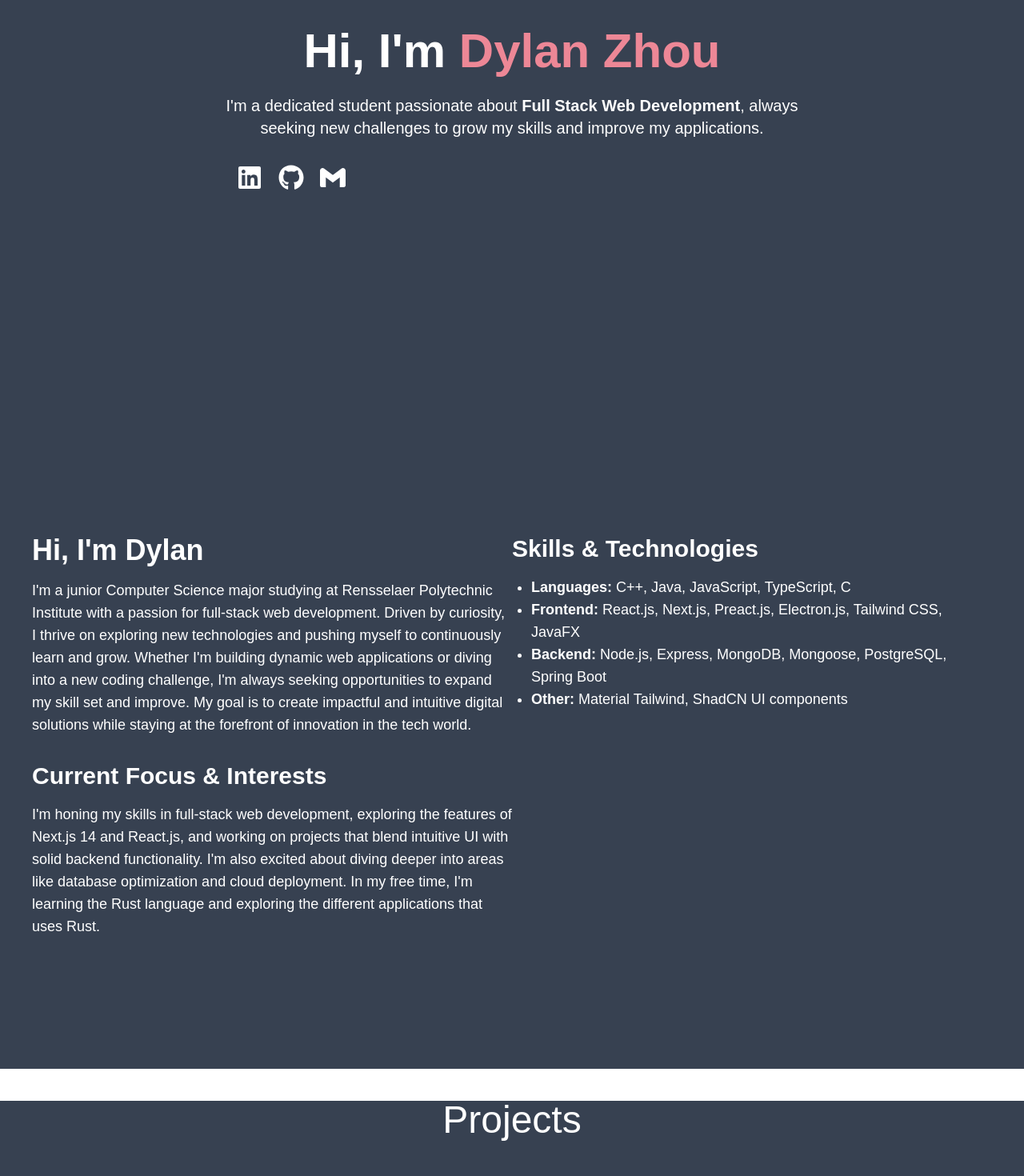
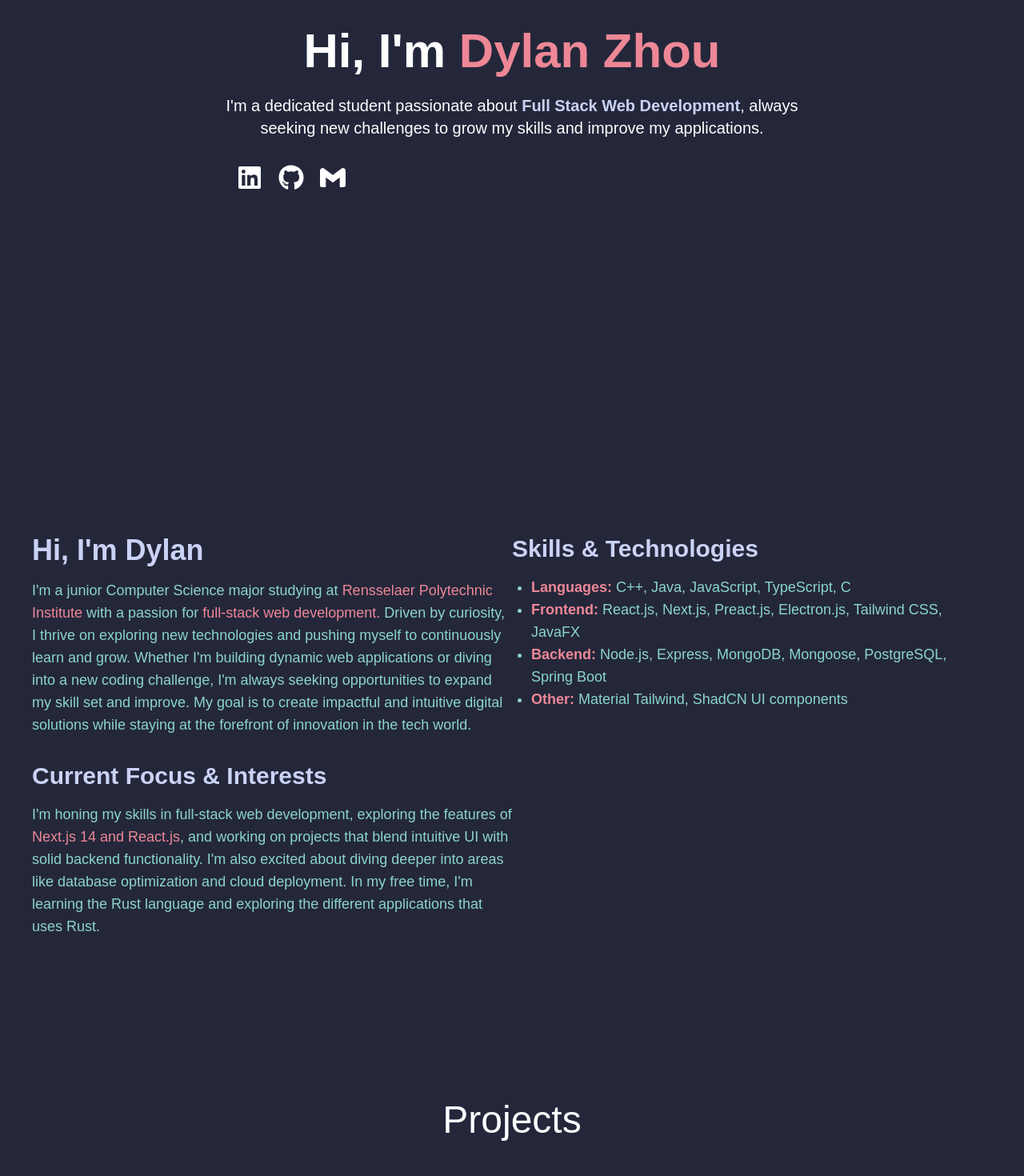
Before and after one commit to Aeonoi/Aeonoi.github.io, a Next.js app: page / in a window 1280 px wide. Shown: the part 320-1790 px from the top of the page at 80% size. Built offline with nearby package versions, Linux system fonts and the light colour scheme.

Commit message:
style(style): add animations to hero icons and add catppuccin colors

```diff
--- a/app/globals.css
+++ b/app/globals.css
@@ -3,14 +3,14 @@
 @tailwind utilities;
 
 :root {
-  --background: #ffffff;
-  --foreground: #374151;
+  --background: #24273a;
+  --foreground: #cad3f5;
 }
 
 @media (prefers-color-scheme: dark) {
   :root {
-    --background: #374151;
-    --foreground: #ededed;
+    --background: #24273a;
+    --foreground: #cad3f5;
   }
 }
 
--- a/components/about.tsx
+++ b/components/about.tsx
@@ -6,19 +6,26 @@ const About: React.FC = () => {
     <main id="about" className="animate-fadeIn">
       <Background styles="h-full md:h-screen flex items-center">
         {/* <div className="grid grid-cols-2 text-black max-w-4xl mx-auto p-6"> */}
-        <div className="grid grid-cols-1 md:grid-cols-2 text-white justify-items-center mx-auto p-10">
+        <div className="grid grid-cols-1 md:grid-cols-2 text-catppuccin_text justify-items-center mx-auto p-10">
           <section className="mb-8 max-w-3xl">
             <h1 className="text-4xl font-bold mb-4">Hi, I'm Dylan</h1>
-            <p className="text-lg">
-              I'm a junior Computer Science major studying at Rensselaer
-              Polytechnic Institute with a passion for full-stack web
-              development. Driven by curiosity, I thrive on exploring new
-              technologies and pushing myself to continuously learn and grow.
-              Whether I'm building dynamic web applications or diving into a new
-              coding challenge, I'm always seeking opportunities to expand my
-              skill set and improve. My goal is to create impactful and
-              intuitive digital solutions while staying at the forefront of
-              innovation in the tech world.
+            <p className="text-lg text-catppuccin_teal">
+              I'm a junior Computer Science major studying at{" "}
+              <span className="text-catppuccin_red">
+                Rensselaer Polytechnic Institute
+              </span>{" "}
+              with a passion for
+              <span className="text-catppuccin_red">
+                {" "}
+                full-stack web development.
+              </span>{" "}
+              Driven by curiosity, I thrive on exploring new technologies and
+              pushing myself to continuously learn and grow. Whether I'm
+              building dynamic web applications or diving into a new coding
+              challenge, I'm always seeking opportunities to expand my skill set
+              and improve. My goal is to create impactful and intuitive digital
+              solutions while staying at the forefront of innovation in the tech
+              world.
             </p>
           </section>
 
@@ -26,20 +33,22 @@ const About: React.FC = () => {
             <h2 className="text-3xl font-semibold mb-4">
               Skills & Technologies
             </h2>
-            <ul className="list-disc ml-6 text-lg">
+            <ul className="list-disc ml-6 text-lg text-catppuccin_teal">
               <li>
-                <strong>Languages:</strong> C++, Java, JavaScript, TypeScript, C
+                <strong className="text-catppuccin_red">Languages:</strong> C++,
+                Java, JavaScript, TypeScript, C
               </li>
               <li>
-                <strong>Frontend:</strong> React.js, Next.js, Preact.js,
-                Electron.js, Tailwind CSS, JavaFX
+                <strong className="text-catppuccin_red">Frontend:</strong>{" "}
+                React.js, Next.js, Preact.js, Electron.js, Tailwind CSS, JavaFX
               </li>
               <li>
-                <strong>Backend:</strong> Node.js, Express, MongoDB, Mongoose,
-                PostgreSQL, Spring Boot
+                <strong className="text-catppuccin_red">Backend:</strong>{" "}
+                Node.js, Express, MongoDB, Mongoose, PostgreSQL, Spring Boot
               </li>
               <li>
-                <strong>Other:</strong> Material Tailwind, ShadCN UI components
+                <strong className="text-catppuccin_red">Other:</strong> Material
+                Tailwind, ShadCN UI components
               </li>
               {/* <li> */}
               {/*   <strong>Tools:</strong> Git, GitHub Desktop, tmux, VSCode, */}
@@ -52,13 +61,17 @@ const About: React.FC = () => {
             <h2 className="text-3xl font-semibold mb-4">
               Current Focus & Interests
             </h2>
-            <p className="text-lg">
+            <p className="text-lg text-catppuccin_teal">
               I'm honing my skills in full-stack web development, exploring the
-              features of Next.js 14 and React.js, and working on projects that
-              blend intuitive UI with solid backend functionality. I'm also
-              excited about diving deeper into areas like database optimization
-              and cloud deployment. In my free time, I'm learning the Rust
-              language and exploring the different applications that uses Rust.
+              features of{" "}
+              <span className="text-catppuccin_red">
+                Next.js 14 and React.js
+              </span>
+              , and working on projects that blend intuitive UI with solid
+              backend functionality. I'm also excited about diving deeper into
+              areas like database optimization and cloud deployment. In my free
+              time, I'm learning the Rust language and exploring the different
+              applications that uses Rust.
             </p>
           </section>
           {/* <div className="grid grid-cols-2 justify-center items-center flex-wrap"> */}
--- a/components/background.tsx
+++ b/components/background.tsx
@@ -10,7 +10,7 @@ const Background: React.FC<Props> = ({ children, styles }) => {
   return (
     <section
       // className={`relative bg-gradient-to-r from-catppuccin_blue via-catppuccin_lavender to-catppuccin_mauve bg-black opacity-95 ${styles}`}
-      className={`relative bg-gray-700  ${styles}`}
+      className={`relative bg-background  ${styles}`}
     >
       {children}
     </section>
--- a/components/hero.tsx
+++ b/components/hero.tsx
@@ -1,7 +1,9 @@
+"use client";
 import Link from "next/link";
 import Background from "./background";
 import { FaLinkedin, FaGithub } from "react-icons/fa";
 import { SiGmail } from "react-icons/si";
+import { motion } from "framer-motion";
 
 const Hero: React.FC = () => {
   return (
@@ -13,27 +15,40 @@ const Hero: React.FC = () => {
           </h1>
           <p className="text-lg md:text-xl mb-8">
             I'm a dedicated student passionate about{" "}
-            <span className="font-extrabold">Full Stack Web Development</span>,
-            always seeking new challenges to grow my skills and improve my
+            <span className="font-extrabold text-catppuccin_text">
+              Full Stack Web Development
+            </span>
+            , always seeking new challenges to grow my skills and improve my
             applications.
           </p>
           <div className="flex">
             <div className="flex items-center justify-center space-x-5 mx-10">
-              <Link href={"https://www.linkedin.com/in/dylan-zhou-714110262/"}>
+              <motion.div
+                whileHover={{ scale: 1.3, originX: 0 }}
+                transition={{ stype: "spring", stiffness: 300 }}
+              >
+                <Link
+                  href={"https://www.linkedin.com/in/dylan-zhou-714110262/"}
+                >
                   <FaLinkedin size={32} />
                 </Link>
+              </motion.div>
+              <motion.div
+                whileHover={{ scale: 1.3, originX: 0 }}
+                transition={{ stype: "spring", stiffness: 300 }}
+              >
                 <Link href={"https://www.github.com/Aeonoi/"}>
                   <FaGithub size={32} />
                 </Link>
+              </motion.div>
+              <motion.div
+                whileHover={{ scale: 1.3, originX: 0 }}
+                transition={{ stype: "spring", stiffness: 300 }}
+              >
                 <Link href={"mailto:dzhou527@gmail.com"}>
                   <SiGmail size={32} />
                 </Link>
-              {/* <Link */}
-              {/*   href="#contact" */}
-              {/*   className="bg-catppuccin_rosewater text-black font-semibold py-3 px-6 rounded-full hover:bg-catppuccin_flamingo transition duration-300" */}
-              {/* > */}
-              {/*   Contact Me */}
-              {/* </Link> */}
+              </motion.div>
             </div>
           </div>
         </div>
--- a/components/project-card.tsx
+++ b/components/project-card.tsx
@@ -30,7 +30,9 @@ const ProjectCard: React.FC<Props> = ({
           />
         </div>
         <div className="p-8">
-          <p className="mt-2 text-sm text-white font-semibold">{description}</p>
+          <p className="mt-2 text-sm text-catppuccin_teal font-semibold">
+            {description}
+          </p>
         </div>
       </div>
     </div>
--- a/tailwind.config.ts
+++ b/tailwind.config.ts
@@ -20,6 +20,7 @@ const config: Config = {
       colors: {
         background: "var(--background)",
         foreground: "var(--foreground)",
+        catppuccin_base: "#24273a",
         catppuccin_rosewater: "#f4dbd6",
         catppuccin_flamingo: "#f0c6c6",
         catppuccin_pink: "#f5bde6",
@@ -29,6 +30,9 @@ const config: Config = {
         catppuccin_green: "#a6da95",
         catppuccin_blue: "#8aadf4",
         catppuccin_lavender: "#b7bdf8",
+        catppuccin_sapphire: "#7dc4e4",
+        catppuccin_teal: "#8bd5ca",
+        catppuccin_text: "#cad3f5",
       },
     },
   },
```
Lines whose indentation alone changed are shown as unchanged.
